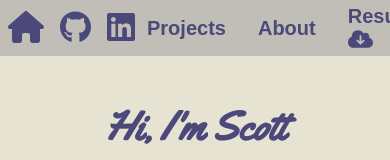
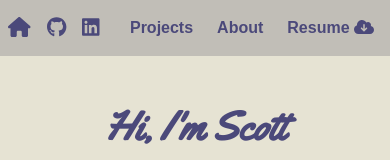
Before and after one commit to sylvandor/portfolio, a React (Create React App) app: page / in a window 390 px wide. Shown: the top 160 px of the page. Built offline with nearby package versions, Linux system fonts and the light colour scheme; a web font is replaced by a local one.

Commit message:
Fix header navigation for mobile

```diff
--- a/src/components/navigation/Navigation.syles.scss
+++ b/src/components/navigation/Navigation.syles.scss
@@ -25,7 +25,6 @@ $header-height: 56px;
       display: inline-block;
       text-decoration: none;
       color: index.$text-color;
-      font-size: 32px;
     }
 
     &.left {
@@ -33,7 +32,12 @@ $header-height: 56px;
       gap: index.$base-spacing*2;
 
       & a {
-       padding: 0;
+        padding: 0;
+        font-size: 32px;
+
+        @media(max-width: 600px) {
+          font-size: 20px;
+        }
       }
 
       .icon-container {
@@ -42,6 +46,10 @@ $header-height: 56px;
         color: index.$text-color;
 
         cursor: pointer;
+
+        @media(max-width: 600px) {
+          font-size: 20px;
+        }
       }
     }
 
@@ -49,15 +57,19 @@ $header-height: 56px;
       margin-right: index.$base-spacing;
 
       & a {
+        margin: 0;
         padding: index.$base-spacing*1.5;
+        border-radius: 4px;
 
         font-size: 20px;
         font-weight: bold;
 
-        margin: 0;
-        border-radius: 4px;
+        cursor: pointer;
 
-        cursor: pointer;
+        @media(max-width: 600px) {
+          font-size: 16px;
+          padding: index.$base-spacing;
+        }
 
         &:hover {
           color: index.$background-color;
```
